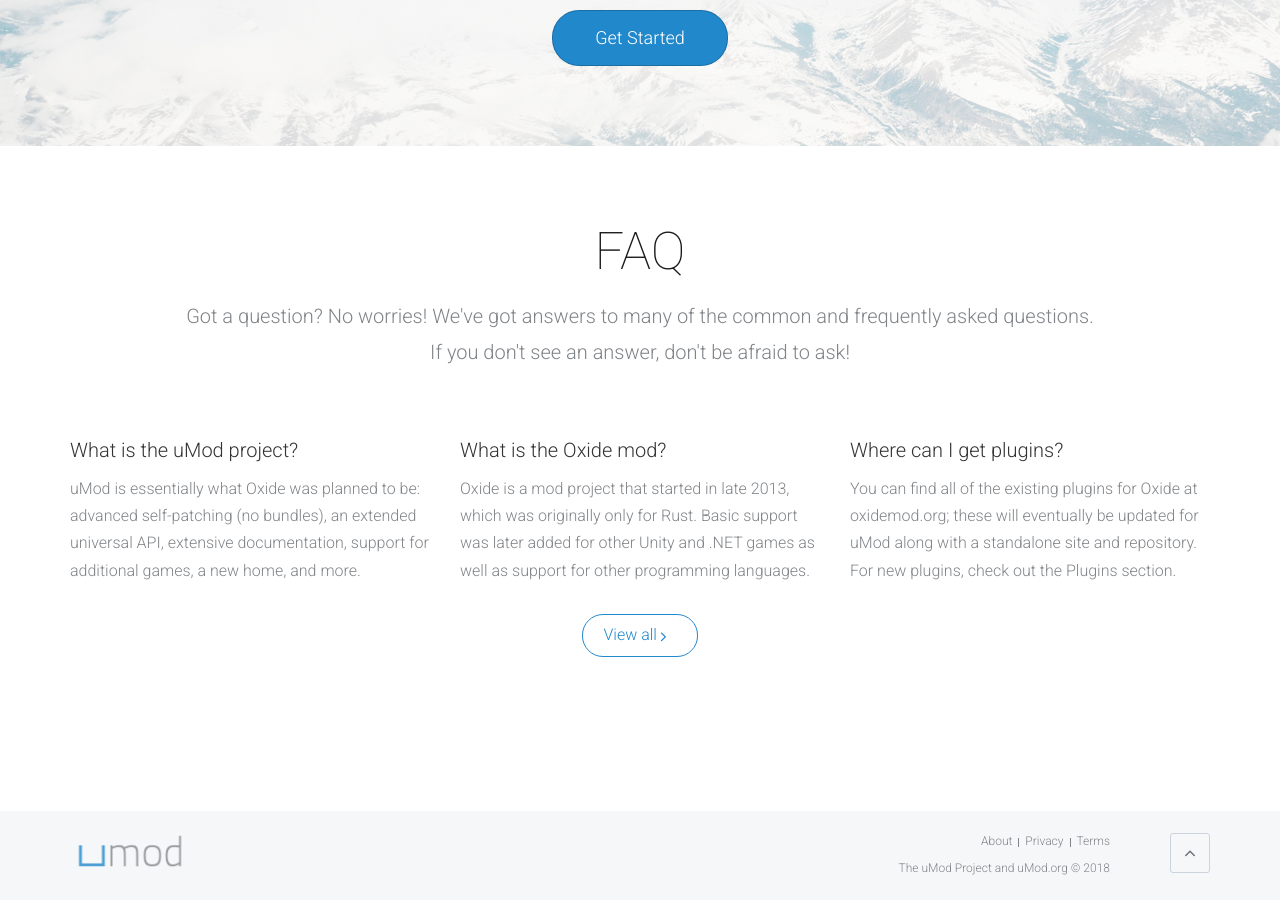
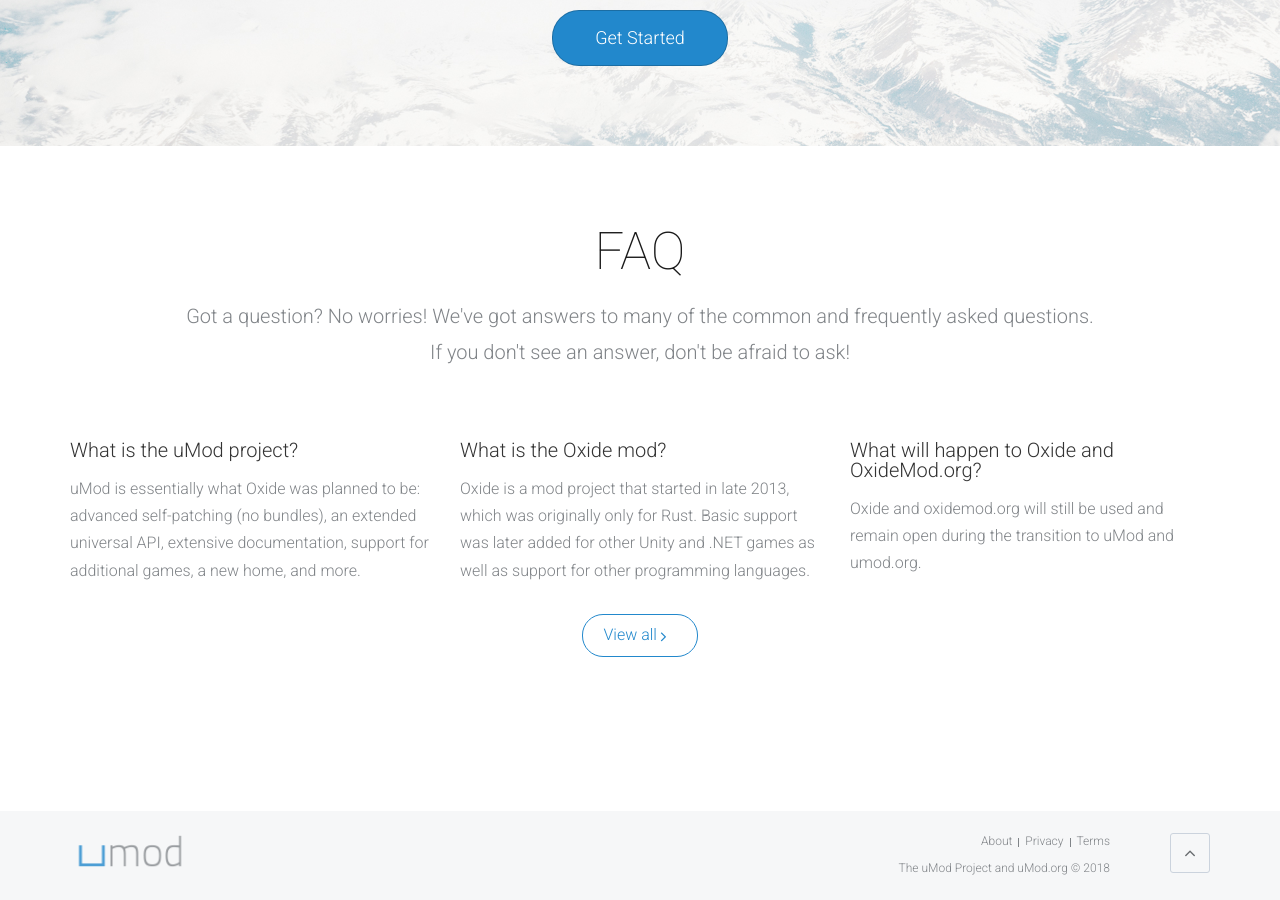
Before and after one commit to jacobcoughenour/umod.org, a Jekyll site: the page built from pages/index.html, in a window 1280 px wide and 900 px high, scrolled down 1854 px. Built offline with Jekyll 4.4.1, drawn with Linux system fonts in a browser that asks for light colours; nearby versions of some CDN libraries; Markdown is read by kramdown in place of the engine named in the settings.

Commit message:
Update FAQ with content from the forums

```diff
--- a/_data/faq.yml
+++ b/_data/faq.yml
@@ -5,8 +5,10 @@
       answer: "uMod is essentially what Oxide was planned to be: advanced self-patching (no bundles), an extended universal API, extensive documentation, support for additional games, a new home, and more."
     - question: "What is the Oxide mod?"
       answer: "Oxide is a mod project that started in late 2013, which was originally only for Rust. Basic support was later added for other Unity and .NET games as well as support for other programming languages."
+    - question: "What will happen to Oxide and OxideMod.org?"
+      answer: "Oxide and oxidemod.org will still be used and remain open during the transition to uMod and umod.org."
     - question: "Where can I get plugins?"
-      answer: "You can find all of the existing plugins for Oxide at oxidemod.org; these will eventually be updated for uMod along with a standalone site and repository. For new plugins, check out the Plugins section."
+      answer: "You can find all of the Oxide plugins on the old site at oxidemod.org that haven't been transferred yet. Over time, the these plugins will be moved to uMod.org + GitHub and will eventually be replaced with updated versions for uMod once it is available."
     - question: "When will X game be supported?"
       answer: "A game being supported depends on if it's written in a compatible programming language and isn't jumbled up. Feel free to post a request on our forums or issue tracker and we'll take a look!"
     - question: "When will an update be available for X game?"
```
